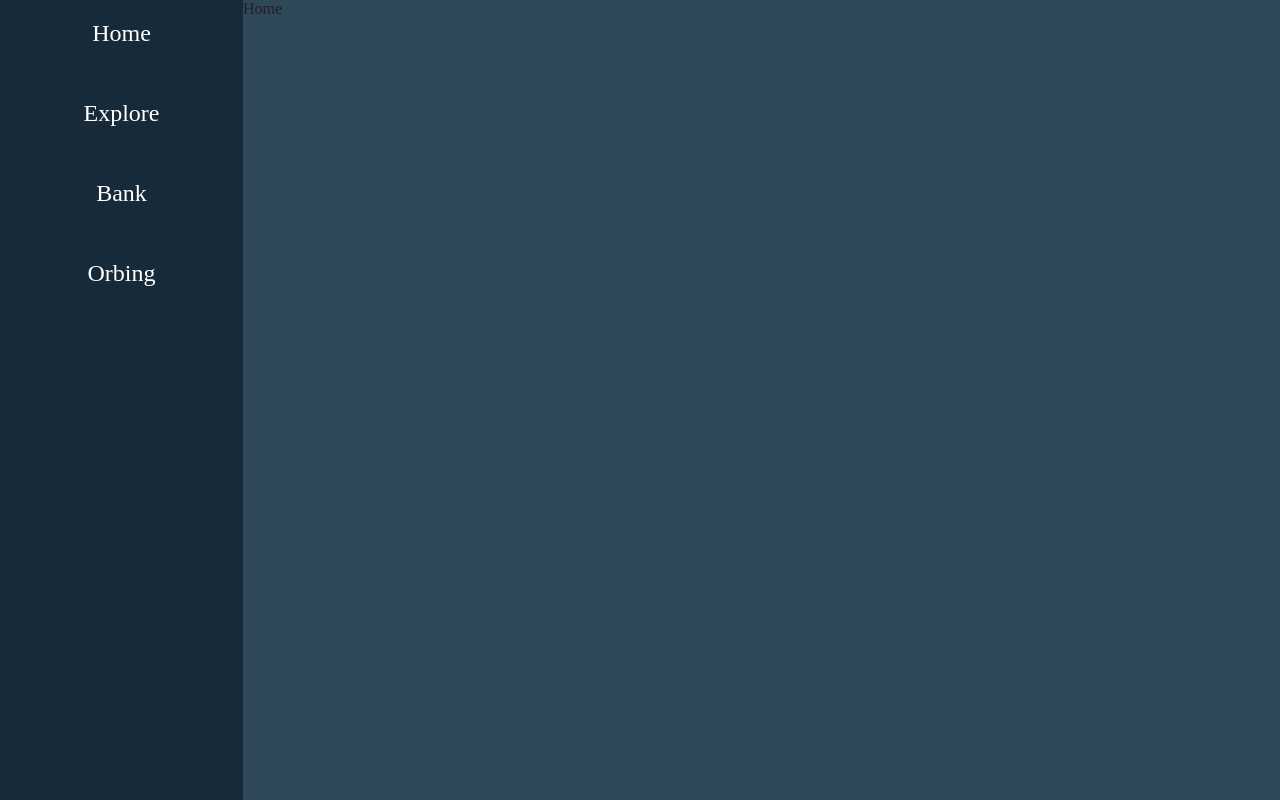
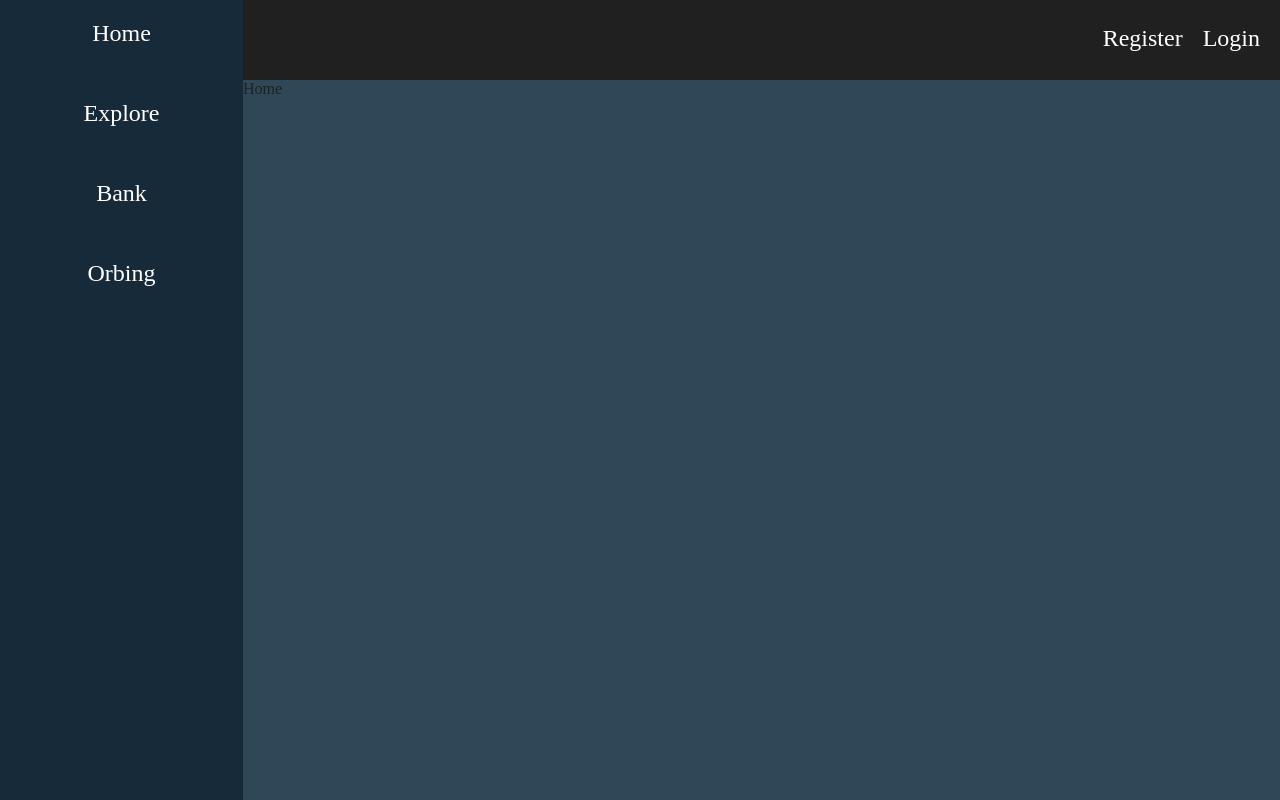
Before and after one commit to theRJMurray/Orbing, a React (Create React App) app: page / in a window 1280 px wide. Built offline with nearby package versions, Linux system fonts and the light colour scheme.

Commit message:
add topbar login and register

```diff
--- a/src/App.js
+++ b/src/App.js
@@ -2,6 +2,7 @@ import Orbing from './Components/Orbing.js'
 import Navigation from './Components/Navigation.js'
 import Bank from './Components/Bank.js'
 import Explore from './Components/Explore.js'
+import TopBar from './Components/TopBar.js'
 import Home from './Components/Home.js'
 import {  BrowserRouter as Router,  Routes,  Route} from "react-router-dom";
 import history from './history';
@@ -13,6 +14,7 @@ const App = () => {
 			<Navigation />
 			{/* Right Content Section */}
 			<div style={{width: '100%', height: '100%', background: '#2F4858'}}>
+				<TopBar />
 					<Routes>
 						<Route exact path="/" element={<Home />} />
 						<Route exact path="/explore" element={<Explore />} />
--- /dev/null
+++ b/src/Components/TopBar.js
@@ -0,0 +1,16 @@
+import { useNavigate  } from 'react-router-dom'
+
+const TopBar = () => {
+    const navigate = useNavigate();
+
+    return <div style={{width: '100%', height: 80, background: '#202020'}}>
+        <div onClick={() => navigate('/login')} style={{float: 'right', color: 'white', marginTop: 25, fontSize: '1.5em', marginRight: 20, cursor: 'pointer'}}>
+            Login
+        </div>
+        <div onClick={() => navigate('/register')} style={{float: 'right', color: 'white', marginTop: 25, fontSize: '1.5em', marginRight: 20, cursor: 'pointer'}}>
+            Register
+        </div>
+    </div>
+}
+
+export default TopBar;
```
Also changed, not shown: src/Components/Login.js (added, +7 -0 lines), src/Components/Register.js (added, +7 -0 lines).
